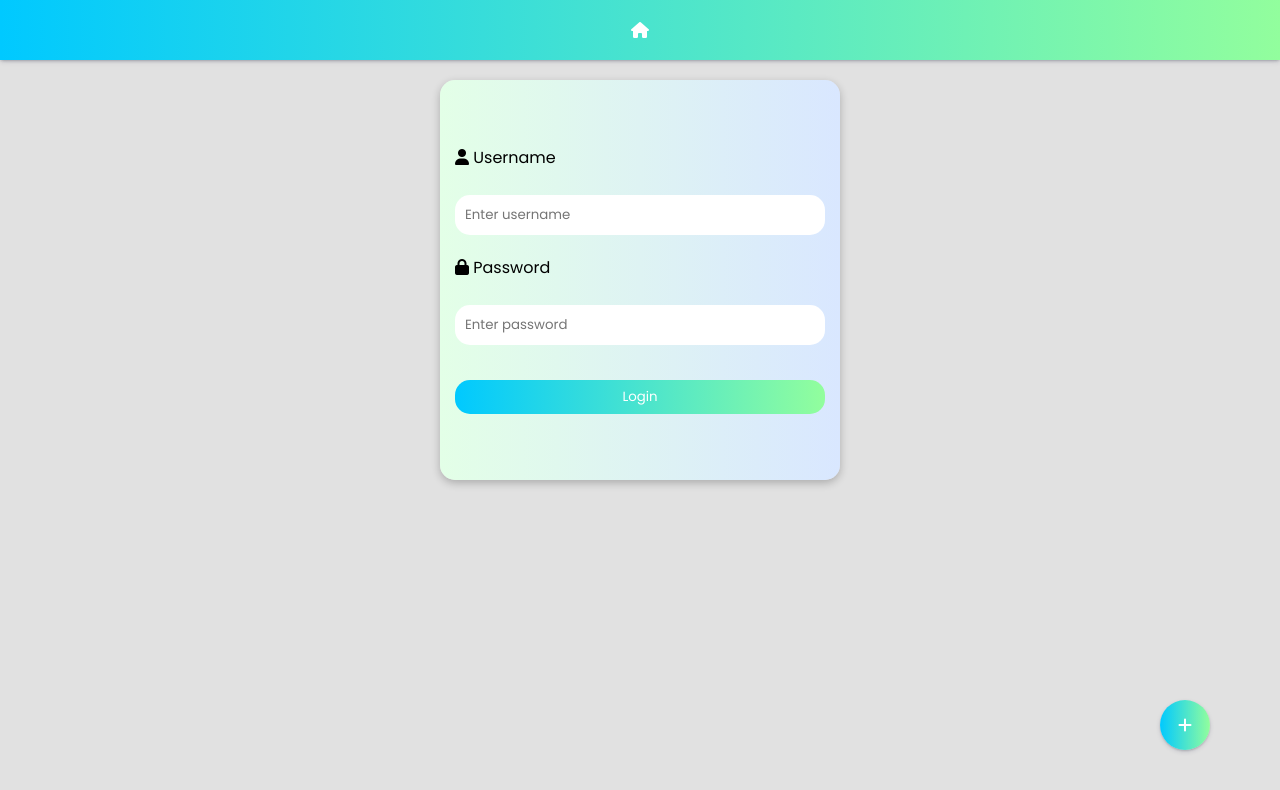
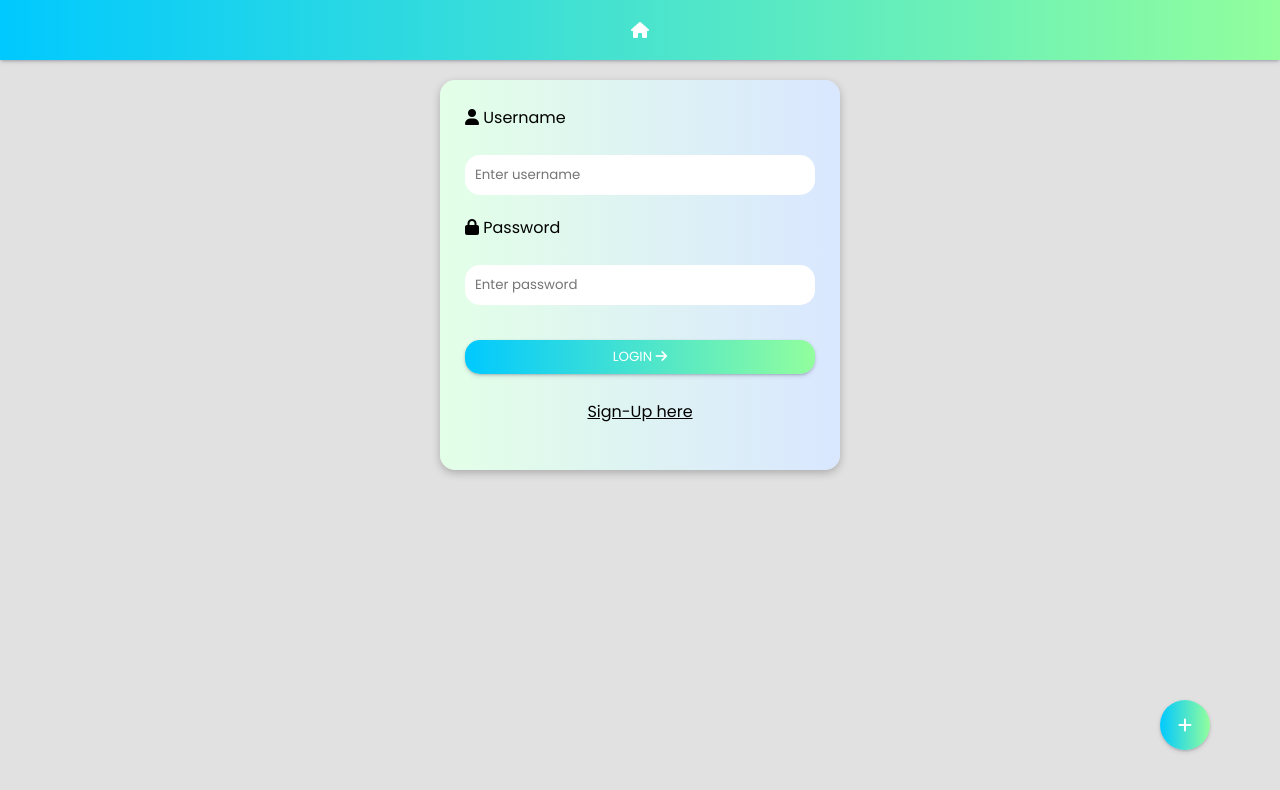
Before and after one commit to fiza26/gogetgoals, a Vue app in the folder frontend/: page /login in a window 1280 px wide. Shown: the top 790 px of the page. Built offline with nearby package versions, Linux system fonts and the light colour scheme; no server answers.

Commit message:
added more style to login page

```diff
--- a/frontend/src/views/LoginView.vue
+++ b/frontend/src/views/LoginView.vue
@@ -11,8 +11,9 @@ import { ref } from 'vue'
                     <input type="text" placeholder="Enter username"><br>
                     <label for=""><i class="fa-solid fa-lock"></i> Password</label><br><br>
                     <input type="password" placeholder="Enter password"><br>
-                    <button type="submit">Login</button>
-                </form>
+                    <button type="submit">LOGIN <i class="fa-solid fa-arrow-right"></i></button>
+                </form><br>
+                <p class="sign-up">Sign-Up here</p>
             </div>
         </div>
     </main>
@@ -33,20 +34,14 @@ import { ref } from 'vue'
     margin-right: 80px;
 
     .login-card {
-        // display: flex;
-        // justify-content: center;
-        // align-items: center;
+        padding: 25px;
         width: 400px;
-        height: 400px;
+        height: 390px;
         border-radius: 15px;
         box-shadow: rgba(0, 0, 0, 0.24) 0px 3px 8px;
         background: linear-gradient(90deg, #e3ffe7 0%, #d9e7ff 100%);
 
         form {
-            margin-top: 50px;
-            padding: 15px;
-
-            // background-color: yellow;
 
             input {
                 font-family: 'Poppins', sans-serif;
@@ -55,6 +50,11 @@ import { ref } from 'vue'
                 border-radius: 15px;
                 border: none;
                 margin-bottom: 20px;
+                transition: ease-in-out 0.3s;
+
+                &:hover {
+                    border: 1px solid #92FE9D;
+                }
             }
 
             button {
@@ -66,8 +66,19 @@ import { ref } from 'vue'
                 margin-top: 15px;
                 color: white;
                 cursor: pointer;
+                transition: ease-in-out 150ms;
                 background: linear-gradient(90deg, #00C9FF 0%, #92FE9D 100%);
+                box-shadow: rgba(50, 50, 93, 0.25) 0px 2px 5px -1px, rgba(0, 0, 0, 0.3) 0px 1px 3px -1px;
+
+                &:hover {
+                    transform: scale(1.030);
+                }
             }
+        }
+        .sign-up {
+            text-align: center;
+            text-decoration: underline;
+            cursor: pointer;
         }
     }
 }
```
